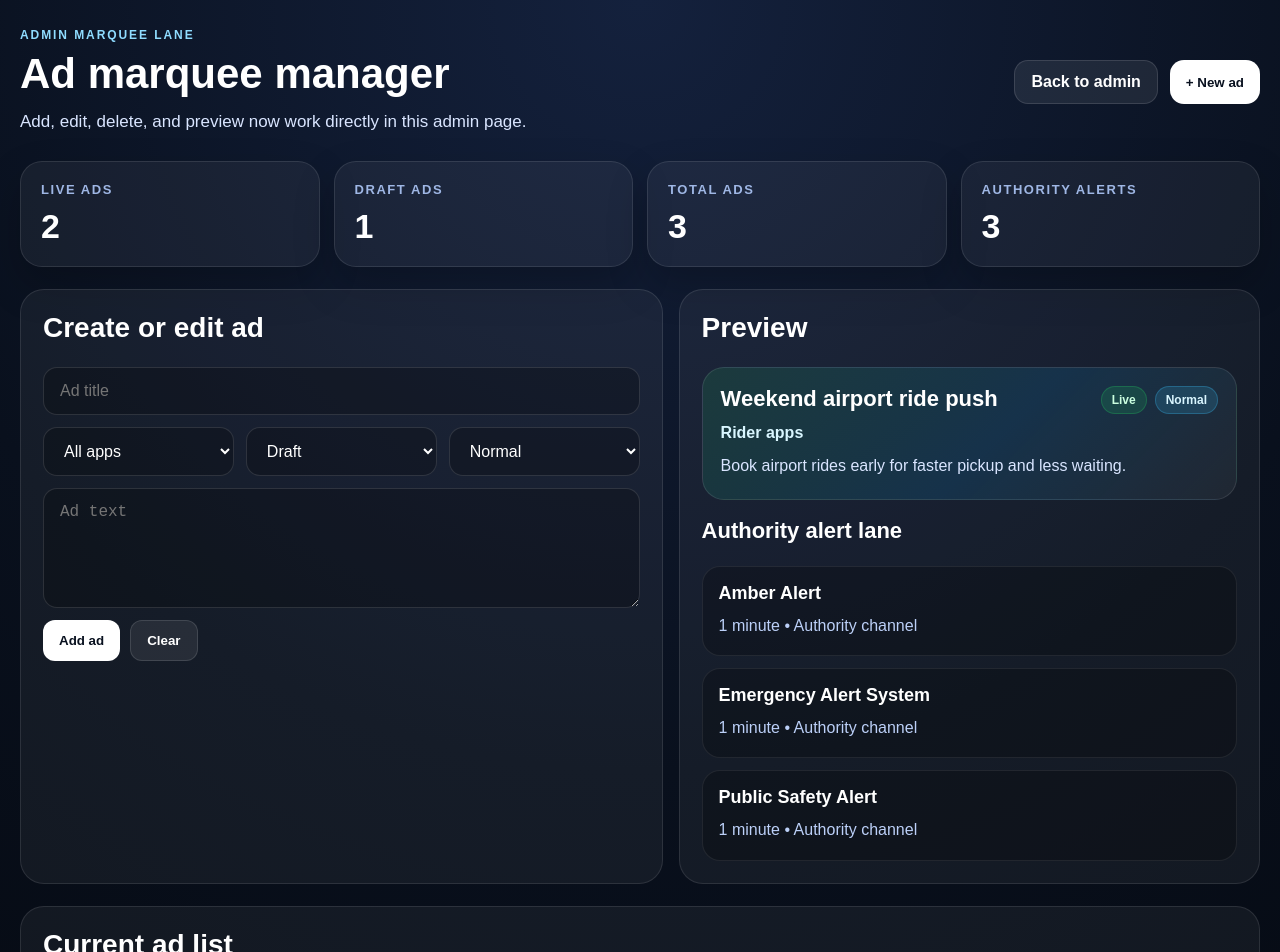
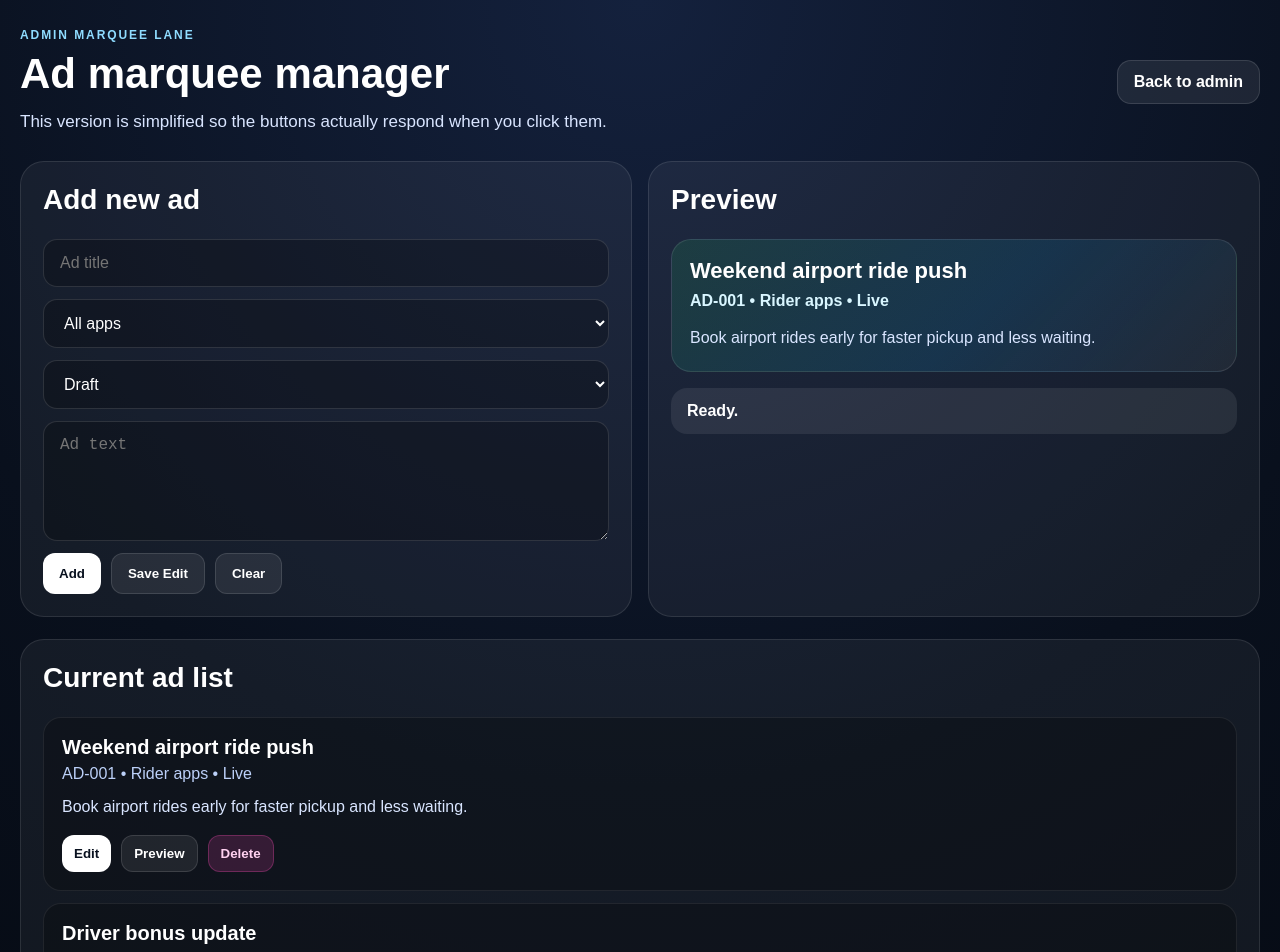
Before and after one commit to Neocryptz369369/ontimetaxipages, a Next.js app: page /admin/marquee in a window 1280 px wide. Shown: the top 952 px of the page. Built offline with nearby package versions, Linux system fonts and the light colour scheme.

Commit message:
Simplify marquee page so add edit delete and preview respond

```diff
--- a/src/app/admin/marquee/page.tsx
+++ b/src/app/admin/marquee/page.tsx
@@ -1,6 +1,6 @@
 'use client';
 
-import { useMemo, useState } from "react";
+import { useState } from "react";
 import Link from "next/link";
 
 type AdItem = {
@@ -8,17 +8,15 @@ type AdItem = {
   title: string;
   audience: string;
   status: string;
-  priority: string;
   body: string;
 };
 
-const starterAds: AdItem[] = [
+const initialAds: AdItem[] = [
   {
     id: "AD-001",
     title: "Weekend airport ride push",
     audience: "Rider apps",
     status: "Live",
-    priority: "Normal",
     body: "Book airport rides early for faster pickup and less waiting.",
   },
   {
@@ -26,7 +24,6 @@ const starterAds: AdItem[] = [
     title: "Driver bonus update",
     audience: "Driver apps",
     status: "Draft",
-    priority: "High",
     body: "Finish more rides this week to unlock the next bonus tier.",
   },
   {
@@ -34,120 +31,117 @@ const starterAds: AdItem[] = [
     title: "Storm safety notice",
     audience: "All apps",
     status: "Live",
-    priority: "Urgent",
     body: "Weather delays may change pickup times in some areas today.",
   },
 ];
 
-const authorityAlerts = [
-  { type: "Amber Alert", length: "1 minute", source: "Authority channel" },
-  { type: "Emergency Alert System", length: "1 minute", source: "Authority channel" },
-  { type: "Public Safety Alert", length: "1 minute", source: "Authority channel" },
-];
-
-function badgeStyle(value: string) {
-  if (value === "Live") return { background: "rgba(34,197,94,0.16)", color: "#cbffe0", border: "1px solid rgba(34,197,94,0.28)" };
-  if (value === "Urgent") return { background: "rgba(255,77,184,0.16)", color: "#ffd1f0", border: "1px solid rgba(255,77,184,0.28)" };
-  if (value === "High") return { background: "rgba(245,158,11,0.16)", color: "#ffe3a6", border: "1px solid rgba(245,158,11,0.28)" };
-  return { background: "rgba(56,189,248,0.16)", color: "#d9f6ff", border: "1px solid rgba(56,189,248,0.28)" };
-}
-
-function makeNextId(items: AdItem[]) {
-  const max = items.reduce((highest, item) => {
+function nextAdId(items: AdItem[]) {
+  const max = items.reduce((best, item) => {
     const num = Number(item.id.replace("AD-", ""));
-    return Number.isFinite(num) && num > highest ? num : highest;
+    return Number.isFinite(num) && num > best ? num : best;
   }, 0);
 
   return `AD-${String(max + 1).padStart(3, "0")}`;
 }
 
 export default function AdminMarqueePage() {
-  const [ads, setAds] = useState<AdItem[]>(starterAds);
-  const [showForm, setShowForm] = useState(false);
+  const [ads, setAds] = useState<AdItem[]>(initialAds);
+  const [selectedId, setSelectedId] = useState<string>(initialAds[0].id);
   const [editingId, setEditingId] = useState<string | null>(null);
-  const [previewId, setPreviewId] = useState<string | null>(starterAds[0].id);
   const [title, setTitle] = useState("");
   const [audience, setAudience] = useState("All apps");
   const [status, setStatus] = useState("Draft");
-  const [priority, setPriority] = useState("Normal");
   const [body, setBody] = useState("");
+  const [message, setMessage] = useState("Ready.");
 
-  const liveAds = useMemo(() => ads.filter((ad) => ad.status === "Live"), [ads]);
-  const draftAds = useMemo(() => ads.filter((ad) => ad.status === "Draft"), [ads]);
-  const previewAd = ads.find((ad) => ad.id === previewId) || null;
+  const selectedAd = ads.find((ad) => ad.id === selectedId) || null;
 
-  function resetForm() {
+  function clearForm() {
     setEditingId(null);
     setTitle("");
     setAudience("All apps");
     setStatus("Draft");
-    setPriority("Normal");
     setBody("");
-    setShowForm(false);
   }
 
-  function openNewAd() {
-    setEditingId(null);
-    setTitle("");
-    setAudience("All apps");
-    setStatus("Draft");
-    setPriority("Normal");
-    setBody("");
-    setShowForm(true);
-  }
-
-  function openEdit(ad: AdItem) {
-    setEditingId(ad.id);
-    setTitle(ad.title);
-    setAudience(ad.audience);
-    setStatus(ad.status);
-    setPriority(ad.priority);
-    setBody(ad.body);
-    setShowForm(true);
-  }
-
-  function saveAd() {
-    if (!title.trim() || !body.trim()) return;
-
-    if (editingId) {
-      setAds((current) =>
-        current.map((ad) =>
-          ad.id === editingId
-            ? { ...ad, title: title.trim(), audience, status, priority, body: body.trim() }
-            : ad
-        )
-      );
-      setPreviewId(editingId);
-      resetForm();
+  function handleAdd() {
+    if (!title.trim() || !body.trim()) {
+      setMessage("Enter a title and ad text first.");
       return;
     }
 
-    const newId = makeNextId(ads);
+    const newId = nextAdId(ads);
     const newAd: AdItem = {
       id: newId,
       title: title.trim(),
       audience,
       status,
-      priority,
       body: body.trim(),
     };
 
-    setAds((current) => [newAd, ...current]);
-    setPreviewId(newId);
-    resetForm();
+    const nextAds = [newAd, ...ads];
+    setAds(nextAds);
+    setSelectedId(newId);
+    setMessage(`Added ${newId}.`);
+    clearForm();
   }
 
-  function deleteAd(id: string) {
-    const remaining = ads.filter((ad) => ad.id !== id);
-    setAds(remaining);
+  function handleStartEdit(ad: AdItem) {
+    setEditingId(ad.id);
+    setTitle(ad.title);
+    setAudience(ad.audience);
+    setStatus(ad.status);
+    setBody(ad.body);
+    setMessage(`Editing ${ad.id}.`);
+  }
 
-    if (previewId === id) {
-      setPreviewId(remaining.length ? remaining[0].id : null);
+  function handleSaveEdit() {
+    if (!editingId) {
+      setMessage("Pick an ad to edit first.");
+      return;
+    }
+
+    if (!title.trim() || !body.trim()) {
+      setMessage("Enter a title and ad text first.");
+      return;
+    }
+
+    const nextAds = ads.map((ad) =>
+      ad.id === editingId
+        ? {
+            ...ad,
+            title: title.trim(),
+            audience,
+            status,
+            body: body.trim(),
+          }
+        : ad
+    );
+
+    setAds(nextAds);
+    setSelectedId(editingId);
+    setMessage(`Saved ${editingId}.`);
+    clearForm();
+  }
+
+  function handleDelete(id: string) {
+    const nextAds = ads.filter((ad) => ad.id !== id);
+    setAds(nextAds);
+
+    if (nextAds.length > 0) {
+      setSelectedId(nextAds[0].id);
     }
 
     if (editingId === id) {
-      resetForm();
+      clearForm();
     }
+
+    setMessage(`Deleted ${id}.`);
+  }
+
+  function handlePreview(id: string) {
+    setSelectedId(id);
+    setMessage(`Previewing ${id}.`);
   }
 
   return (
@@ -185,11 +179,10 @@ export default function AdminMarqueePage() {
             </div>
             <h1 style={{ margin: 0, fontSize: "42px", lineHeight: 1.05 }}>Ad marquee manager</h1>
             <p style={{ margin: "12px 0 0", color: "#d9e5ff", fontSize: "17px", lineHeight: 1.7, maxWidth: "820px" }}>
-              Add, edit, delete, and preview now work directly in this admin page.
+              This version is simplified so the buttons actually respond when you click them.
             </p>
           </div>
 
-          <div style={{ display: "flex", gap: "12px", flexWrap: "wrap" }}>
           <Link
             href="/admin"
             style={{
@@ -204,58 +197,12 @@ export default function AdminMarqueePage() {
           >
             Back to admin
           </Link>
-            <button
-              type="button"
-              onClick={openNewAd}
-              style={{
-                border: "none",
-                cursor: "pointer",
-                padding: "12px 16px",
-                borderRadius: "14px",
-                background: "#ffffff",
-                color: "#09111f",
-                fontWeight: 800,
-              }}
-            >
-                            + New ad
-            </button>
-          </div>
         </div>
 
         <section
           style={{
             display: "grid",
-            gridTemplateColumns: "repeat(auto-fit, minmax(220px, 1fr))",
-            gap: "14px",
-            marginBottom: "22px",
-          }}
-        >
-          {[
-            ["Live ads", String(liveAds.length)],
-            ["Draft ads", String(draftAds.length)],
-            ["Total ads", String(ads.length)],
-            ["Authority alerts", String(authorityAlerts.length)],
-          ].map(([label, value]) => (
-            <div
-              key={label}
-              style={{
-                borderRadius: "22px",
-                padding: "20px",
-                background: "rgba(255,255,255,0.05)",
-                border: "1px solid rgba(255,255,255,0.10)",
-                boxShadow: "0 18px 40px rgba(0,0,0,0.22)",
-              }}
-            >
-              <div style={{ color: "#9fb7e5", fontSize: "13px", textTransform: "uppercase", letterSpacing: "0.12em", fontWeight: 800 }}>{label}</div>
-              <div style={{ marginTop: "10px", fontSize: "34px", fontWeight: 800 }}>{value}</div>
-            </div>
-          ))}
-        </section>
-
-        <section
-          style={{
-            display: "grid",
-            gridTemplateColumns: "1.05fr 0.95fr",
+            gridTemplateColumns: "1fr 1fr",
             gap: "16px",
             marginBottom: "22px",
           }}
@@ -268,7 +215,8 @@ export default function AdminMarqueePage() {
               border: "1px solid rgba(255,255,255,0.10)",
             }}
           >
-            <h2 style={{ marginTop: 0, fontSize: "28px" }}>{editingId ? `Edit ${editingId}` : "Create or edit ad"}</h2>
+            <h2 style={{ marginTop: 0, fontSize: "28px" }}>{editingId ? `Edit ${editingId}` : "Add new ad"}</h2>
+
             <div style={{ display: "grid", gap: "12px" }}>
               <input
                 value={title}
@@ -277,25 +225,25 @@ export default function AdminMarqueePage() {
                 style={{ padding: "14px 16px", borderRadius: "14px", border: "1px solid rgba(255,255,255,0.12)", background: "rgba(0,0,0,0.24)", color: "#ffffff", fontSize: "16px" }}
               />
 
-              <div style={{ display: "grid", gridTemplateColumns: "repeat(3, minmax(0,1fr))", gap: "12px" }}>
-                <select value={audience} onChange={(e) => setAudience(e.target.value)} style={{ padding: "14px 16px", borderRadius: "14px", border: "1px solid rgba(255,255,255,0.12)", background: "rgba(0,0,0,0.24)", color: "#ffffff", fontSize: "16px" }}>
+              <select
+                value={audience}
+                onChange={(e) => setAudience(e.target.value)}
+                style={{ padding: "14px 16px", borderRadius: "14px", border: "1px solid rgba(255,255,255,0.12)", background: "rgba(0,0,0,0.24)", color: "#ffffff", fontSize: "16px" }}
+              >
                 <option>All apps</option>
                 <option>Rider apps</option>
                 <option>Driver apps</option>
                 <option>Owner app</option>
               </select>
 
-                <select value={status} onChange={(e) => setStatus(e.target.value)} style={{ padding: "14px 16px", borderRadius: "14px", border: "1px solid rgba(255,255,255,0.12)", background: "rgba(0,0,0,0.24)", color: "#ffffff", fontSize: "16px" }}>
+              <select
+                value={status}
+                onChange={(e) => setStatus(e.target.value)}
+                style={{ padding: "14px 16px", borderRadius: "14px", border: "1px solid rgba(255,255,255,0.12)", background: "rgba(0,0,0,0.24)", color: "#ffffff", fontSize: "16px" }}
+              >
                 <option>Draft</option>
                 <option>Live</option>
               </select>
-
-                <select value={priority} onChange={(e) => setPriority(e.target.value)} style={{ padding: "14px 16px", borderRadius: "14px", border: "1px solid rgba(255,255,255,0.12)", background: "rgba(0,0,0,0.24)", color: "#ffffff", fontSize: "16px" }}>
-                  <option>Normal</option>
-                  <option>High</option>
-                  <option>Urgent</option>
-                </select>
-              </div>
 
               <textarea
                 value={body}
@@ -306,10 +254,27 @@ export default function AdminMarqueePage() {
               />
 
               <div style={{ display: "flex", gap: "10px", flexWrap: "wrap" }}>
-                <button type="button" onClick={saveAd} style={{ border: "none", cursor: "pointer", padding: "12px 16px", borderRadius: "12px", background: "#ffffff", color: "#09111f", fontWeight: 800 }}>
-                  {editingId ? "Save changes" : "Add ad"}
+                <button
+                  type="button"
+                  onClick={handleAdd}
+                  style={{ border: "none", cursor: "pointer", padding: "12px 16px", borderRadius: "12px", background: "#ffffff", color: "#09111f", fontWeight: 800 }}
+                >
+                  Add
                 </button>
-                <button type="button" onClick={resetForm} style={{ border: "1px solid rgba(255,255,255,0.12)", cursor: "pointer", padding: "12px 16px", borderRadius: "12px", background: "rgba(255,255,255,0.08)", color: "#ffffff", fontWeight: 800 }}>
+
+                <button
+                  type="button"
+                  onClick={handleSaveEdit}
+                  style={{ border: "1px solid rgba(255,255,255,0.12)", cursor: "pointer", padding: "12px 16px", borderRadius: "12px", background: "rgba(255,255,255,0.08)", color: "#ffffff", fontWeight: 800 }}
+                >
+                  Save Edit
+                </button>
+
+                <button
+                  type="button"
+                  onClick={clearForm}
+                  style={{ border: "1px solid rgba(255,255,255,0.12)", cursor: "pointer", padding: "12px 16px", borderRadius: "12px", background: "rgba(255,255,255,0.08)", color: "#ffffff", fontWeight: 800 }}
+                >
                   Clear
                 </button>
               </div>
@@ -325,47 +290,34 @@ export default function AdminMarqueePage() {
             }}
           >
             <h2 style={{ marginTop: 0, fontSize: "28px" }}>Preview</h2>
-            {previewAd ? (
+            {selectedAd ? (
               <div
                 style={{
-                  borderRadius: "22px",
+                  borderRadius: "20px",
                   padding: "18px",
                   background: "linear-gradient(135deg, rgba(34,197,94,0.14) 0%, rgba(14,165,233,0.14) 55%, rgba(255,255,255,0.05) 100%)",
                   border: "1px solid rgba(255,255,255,0.10)",
                 }}
               >
-                <div style={{ display: "flex", justifyContent: "space-between", gap: "10px", flexWrap: "wrap", marginBottom: "10px" }}>
-                  <div style={{ fontWeight: 800, fontSize: "22px" }}>{previewAd.title}</div>
-                  <div style={{ display: "flex", gap: "8px", flexWrap: "wrap" }}>
-                    <div style={{ ...badgeStyle(previewAd.status), borderRadius: "999px", padding: "6px 10px", fontSize: "12px", fontWeight: 800 }}>{previewAd.status}</div>
-                    <div style={{ ...badgeStyle(previewAd.priority), borderRadius: "999px", padding: "6px 10px", fontSize: "12px", fontWeight: 800 }}>{previewAd.priority}</div>
-                  </div>
-                </div>
-                <div style={{ color: "#d9f6ff", fontWeight: 700, marginBottom: "10px" }}>{previewAd.audience}</div>
-                <p style={{ margin: 0, color: "#d9e5ff", lineHeight: 1.8 }}>{previewAd.body}</p>
+                <div style={{ fontSize: "22px", fontWeight: 800 }}>{selectedAd.title}</div>
+                <div style={{ color: "#d9f6ff", marginTop: "8px", fontWeight: 700 }}>{selectedAd.id} • {selectedAd.audience} • {selectedAd.status}</div>
+                <p style={{ color: "#d9e5ff", margin: "14px 0 0", lineHeight: 1.8 }}>{selectedAd.body}</p>
               </div>
             ) : (
-              <div style={{ color: "#d9e5ff", lineHeight: 1.7 }}>Click Preview on an ad card to show it here.</div>
+              <div style={{ color: "#d9e5ff" }}>No ad selected.</div>
             )}
 
-            <div style={{ marginTop: "18px" }}>
-              <h3 style={{ marginTop: 0, fontSize: "22px" }}>Authority alert lane</h3>
-              <div style={{ display: "grid", gap: "12px" }}>
-                {authorityAlerts.map((alert) => (
             <div
-                    key={alert.type}
               style={{
-                      borderRadius: "18px",
-                      padding: "16px",
-                      background: "rgba(0,0,0,0.24)",
-                      border: "1px solid rgba(255,255,255,0.08)",
+                marginTop: "16px",
+                borderRadius: "16px",
+                padding: "14px 16px",
+                background: "rgba(255,255,255,0.08)",
+                color: "#ffffff",
+                fontWeight: 700,
               }}
             >
-                    <div style={{ fontWeight: 800, fontSize: "18px" }}>{alert.type}</div>
-                    <div style={{ color: "#bcd0f8", marginTop: "8px", lineHeight: 1.7 }}>{alert.length} • {alert.source}</div>
-                  </div>
-                ))}
-              </div>
+              {message}
             </div>
           </div>
         </section>
@@ -376,6 +328,7 @@ export default function AdminMarqueePage() {
             padding: "22px",
             background: "rgba(255,255,255,0.05)",
             border: "1px solid rgba(255,255,255,0.10)",
+            marginBottom: "22px",
           }}
         >
           <h2 style={{ marginTop: 0, fontSize: "28px" }}>Current ad list</h2>
@@ -390,27 +343,32 @@ export default function AdminMarqueePage() {
                   border: "1px solid rgba(255,255,255,0.08)",
                 }}
               >
-                <div style={{ display: "flex", justifyContent: "space-between", gap: "12px", flexWrap: "wrap", marginBottom: "10px" }}>
-                  <div>
                 <div style={{ fontSize: "20px", fontWeight: 800 }}>{ad.title}</div>
-                    <div style={{ color: "#bcd0f8", marginTop: "6px" }}>{ad.id} • {ad.audience}</div>
-                  </div>
-                  <div style={{ display: "flex", gap: "8px", flexWrap: "wrap" }}>
-                    <div style={{ ...badgeStyle(ad.status), borderRadius: "999px", padding: "6px 10px", fontSize: "12px", fontWeight: 800 }}>{ad.status}</div>
-                    <div style={{ ...badgeStyle(ad.priority), borderRadius: "999px", padding: "6px 10px", fontSize: "12px", fontWeight: 800 }}>{ad.priority}</div>
-                  </div>
-                </div>
-
+                <div style={{ color: "#bcd0f8", marginTop: "6px", marginBottom: "10px" }}>{ad.id} • {ad.audience} • {ad.status}</div>
                 <p style={{ margin: "0 0 14px", color: "#d9e5ff", lineHeight: 1.7 }}>{ad.body}</p>
 
                 <div style={{ display: "flex", gap: "10px", flexWrap: "wrap" }}>
-                  <button type="button" onClick={() => openEdit(ad)} style={{ border: "none", cursor: "pointer", padding: "10px 12px", borderRadius: "12px", background: "#ffffff", color: "#09111f", fontWeight: 800 }}>
+                  <button
+                    type="button"
+                    onClick={() => handleStartEdit(ad)}
+                    style={{ border: "none", cursor: "pointer", padding: "10px 12px", borderRadius: "12px", background: "#ffffff", color: "#09111f", fontWeight: 800 }}
+                  >
                     Edit
                   </button>
-                  <button type="button" onClick={() => setPreviewId(ad.id)} style={{ border: "1px solid rgba(255,255,255,0.10)", cursor: "pointer", padding: "10px 12px", borderRadius: "12px", background: "rgba(255,255,255,0.08)", color: "#ffffff", fontWeight: 800 }}>
+
+                  <button
+                    type="button"
+                    onClick={() => handlePreview(ad.id)}
+                    style={{ border: "1px solid rgba(255,255,255,0.12)", cursor: "pointer", padding: "10px 12px", borderRadius: "12px", background: "rgba(255,255,255,0.08)", color: "#ffffff", fontWeight: 800 }}
+                  >
                     Preview
                   </button>
-                  <button type="button" onClick={() => deleteAd(ad.id)} style={{ border: "1px solid rgba(255,77,184,0.28)", cursor: "pointer", padding: "10px 12px", borderRadius: "12px", background: "rgba(255,77,184,0.16)", color: "#ffd1f0", fontWeight: 800 }}>
+
+                  <button
+                    type="button"
+                    onClick={() => handleDelete(ad.id)}
+                    style={{ border: "1px solid rgba(255,77,184,0.28)", cursor: "pointer", padding: "10px 12px", borderRadius: "12px", background: "rgba(255,77,184,0.16)", color: "#ffd1f0", fontWeight: 800 }}
+                  >
                     Delete
                   </button>
                 </div>
@@ -418,6 +376,22 @@ export default function AdminMarqueePage() {
             ))}
           </div>
         </section>
+
+        <section
+          style={{
+            borderRadius: "24px",
+            padding: "22px",
+            background: "rgba(255,255,255,0.05)",
+            border: "1px solid rgba(255,255,255,0.10)",
+          }}
+        >
+          <h2 style={{ marginTop: 0, fontSize: "28px" }}>Authority alert lane</h2>
+          <div style={{ display: "grid", gap: "12px" }}>
+            <div style={{ borderRadius: "18px", padding: "16px", background: "rgba(0,0,0,0.24)", border: "1px solid rgba(255,255,255,0.08)" }}>Amber Alert • 1 minute • Authority channel</div>
+            <div style={{ borderRadius: "18px", padding: "16px", background: "rgba(0,0,0,0.24)", border: "1px solid rgba(255,255,255,0.08)" }}>Emergency Alert System • 1 minute • Authority channel</div>
+            <div style={{ borderRadius: "18px", padding: "16px", background: "rgba(0,0,0,0.24)", border: "1px solid rgba(255,255,255,0.08)" }}>Public Safety Alert • 1 minute • Authority channel</div>
+          </div>
+        </section>
       </div>
     </main>
   );
```
Lines whose indentation alone changed are shown as unchanged.
